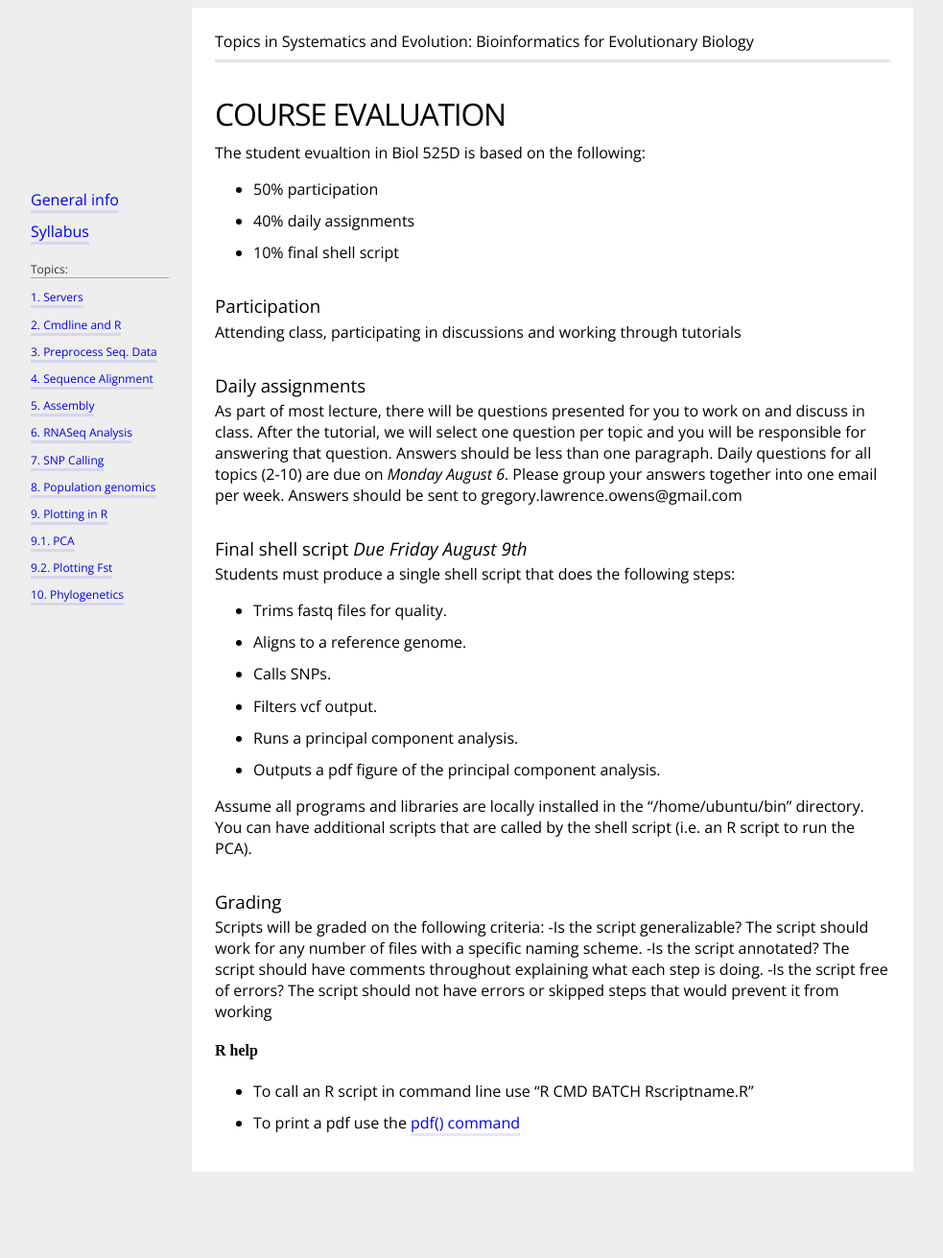
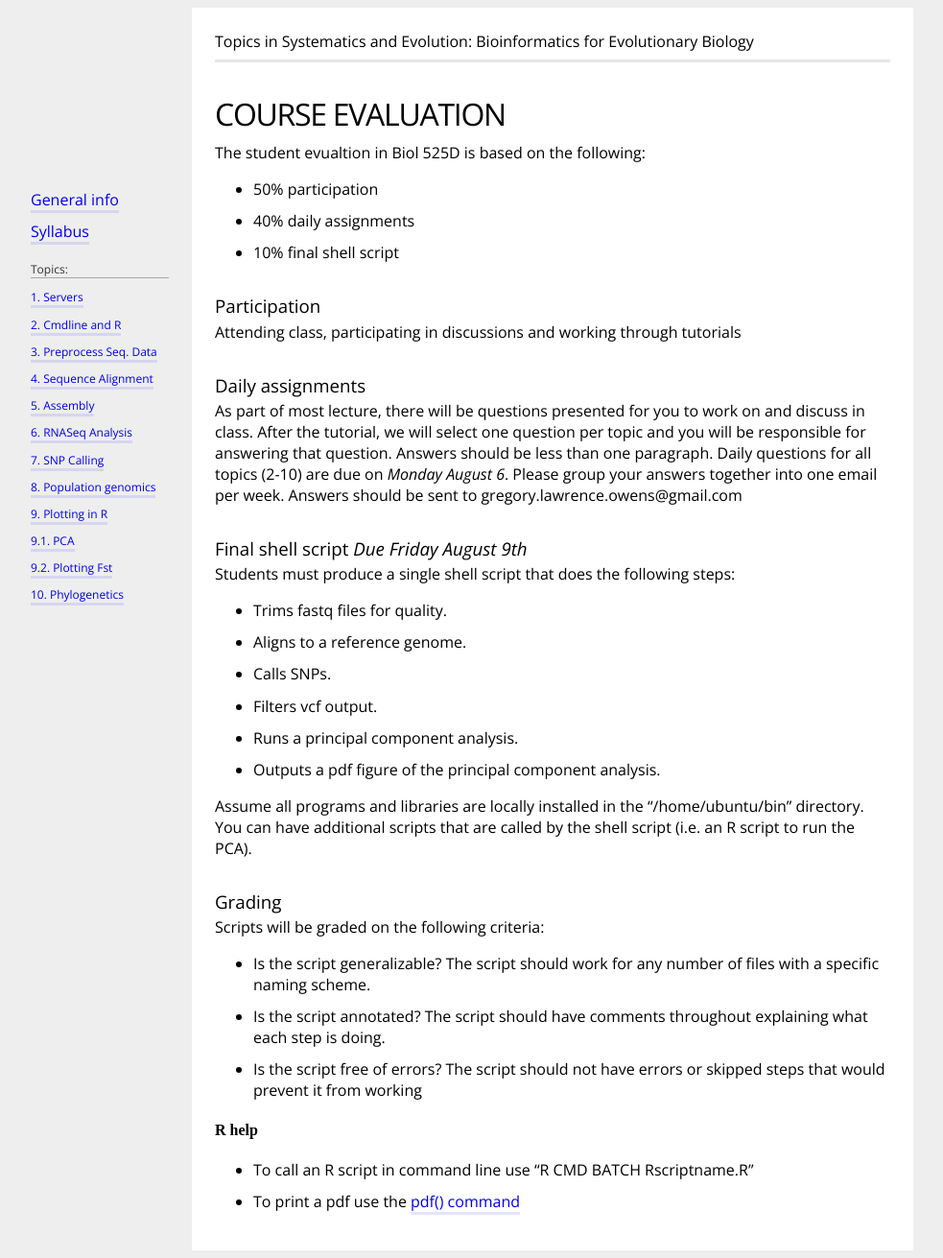
Before and after one commit to owensgl/biol525D, a Jekyll site: the page built from resources/grading.md, in a window 1280 px wide. Shown: the whole page at 96% size, without its empty margins (64-1047 px from the left). Built offline with Jekyll 4.4.1, drawn with Linux system fonts in a browser that asks for light colours; our own code applies the rules of GitHub Pages for plain Markdown files; before the commit the page ends 1229 px from its top, so only the background shows below that.

```diff
--- a/resources/grading.md
+++ b/resources/grading.md
@@ -31,9 +31,9 @@ Students must produce a single shell script that does the following steps:
 Assume all programs and libraries are locally installed in the "/home/ubuntu/bin" directory. You can have additional scripts that are called by the shell script (i.e. an R script to run the PCA).
 ### Grading
 Scripts will be graded on the following criteria:
--Is the script generalizable? The script should work for any number of files with a specific naming scheme.
--Is the script annotated? The script should have comments throughout explaining what each step is doing.
--Is the script free of errors? The script should not have errors or skipped steps that would prevent it from working
+* Is the script generalizable? The script should work for any number of files with a specific naming scheme.
+* Is the script annotated? The script should have comments throughout explaining what each step is doing.
+* Is the script free of errors? The script should not have errors or skipped steps that would prevent it from working
 
 #### R help
 * To call an R script in command line use "R CMD BATCH Rscriptname.R"
```
